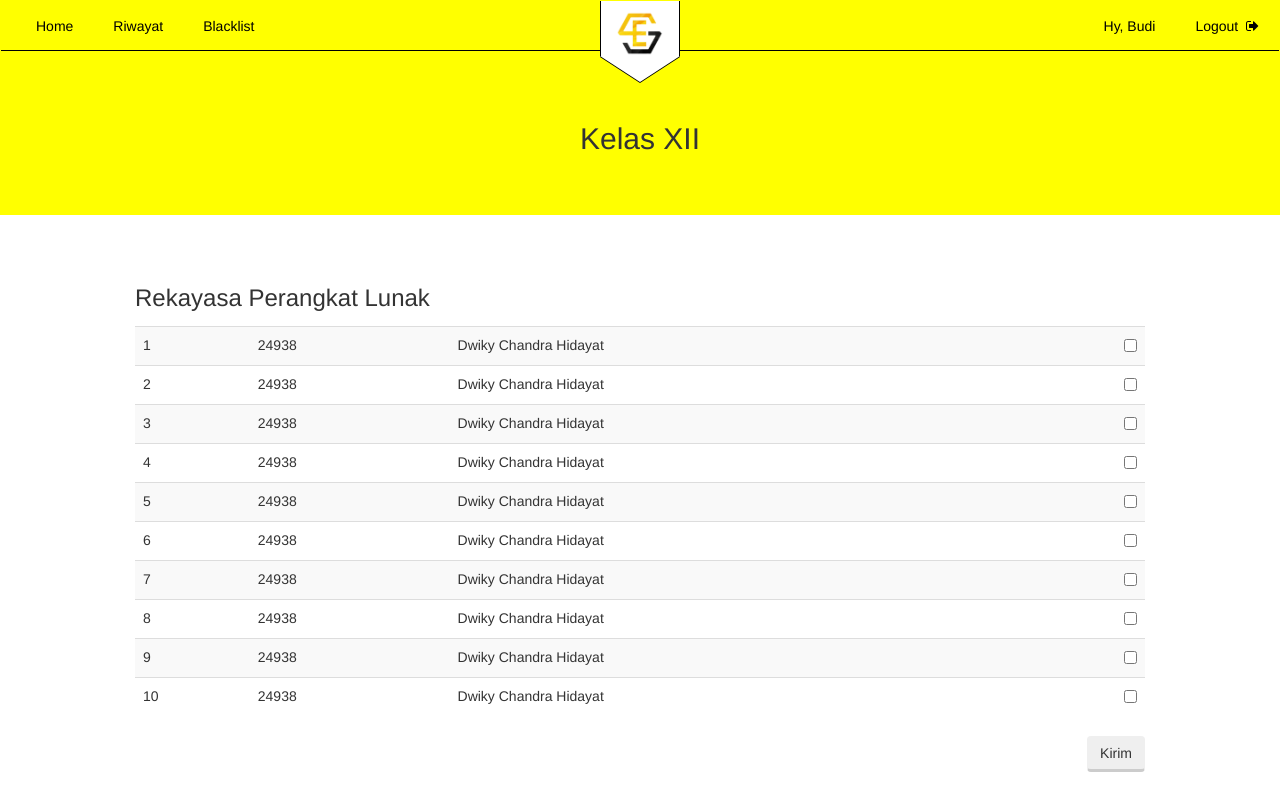
After one commit to dwikychandra21/E-Sidak, a PHP site: page /form_sidak.php in a window 1280 px wide. The commit adds this page. Run offline with PHP 8.4, Linux system fonts and the light colour scheme.

Commit message:
Nambah page home, list_kelas, form_sidak

```diff
--- a/css/style.css
+++ b/css/style.css
@@ -3,11 +3,11 @@
   padding: 0
 }
 
-.header {
+.header-form {
     background: linear-gradient(to top right, orange, yellow);
     min-height: 340px;
 }
-.header::after {
+.header-form::after {
   content:'';
   position:relative;
   border-style: solid;
@@ -20,17 +20,16 @@
 
 }
 
-.header img {
+.header-form img {
     margin: 0 auto;
     display: block;
     padding: 20px;
-	width: 200px;
-	background:#fff;
+  	width: 200px;
+  	background:#fff;
 }
 
 .label h3 {
-position:relative;
-
+    position:relative;
     text-align: center;
     color: #fff;
     font-size: 30px;
@@ -56,12 +55,22 @@ position:relative;
     box-shadow: rgba(0, 0, 0, 0.075) 0px 0px 0px inset;
     background-color: transparent;
 }
+.form-content .form-group i.fa-user {
+    position: absolute;
+    top: 95px;
+    right: 40px;
+}
 
-.form-group {
+.form-content .form-group i.fa-eye {
+    position: absolute;
+    bottom: 70px;
+    right: 40px;
+}
+.form-content .form-group {
   margin-bottom: 20px;
 }
 
-button.btn {
+.form-content button.btn {
     background: linear-gradient(to  right, orange, yellow);
     position: relative;
     color: #fff;
@@ -71,29 +80,166 @@ button.btn {
     border: 1px solid #FFEB3B;
 }
 
-button.btn:hover {
+.form-content button.btn:hover {
     border: 1px solid orange;
 }
-
 
 .form-content input.form-control:focus {
     border-bottom: 1px solid #2196F3;
 
 }
 
-button.btn:focus {
+.form-content button.btn:focus {
     background: linear-gradient(to top right, orange, yellow);
 }
 
-
-.form-group i.fa-user {
-    position: absolute;
-    top: 95px;
-    right: 40px;
+/*-----------HOME---------------*/
+.navbar-custom {
+    background: yellow;
+    border-radius: 0;
+    border-color: transparent;
+    margin-bottom: 0;
 }
 
-.form-group i.fa-eye {
+.navbar-custom .navbar-nav li a {
+  color: #000;
+  border-radius: 4px;
+  margin: 10px 15px;
+  padding: 5px;
+}
+.navbar-custom .navbar-nav li a:hover {
+  background:  #fff;
+}
+.navbar-brand img {
+    border: 1px solid black;
+    background: #fff;
+    margin: 0 auto;
+    width: 80px;
+    padding: 10px 15px 0px;
+    border-top: 0;
+}
+
+.navbar-brand {
+    padding: 0;
+    width: 100%;
     position: absolute;
-    bottom: 70px;
-    right: 40px;
+    border-bottom: 1px solid #000;
 }
+
+.navbar-default .navbar-collapse {
+  border: 0;
+}
+.navbar-toggle {
+    z-index: 1;
+}
+
+.navbar-brand::after {
+ content:'';
+ position:relative;
+ top: -1px;
+ border-style:solid;
+ border-width: 26px 40px 0;
+ border-color: #fff transparent;
+ width:0;
+ display:block;
+ margin:0 auto;
+}
+.navbar-brand::before {
+ content:'';
+ position:absolute;
+ left:50%;
+ top: 141%;
+ border-style:solid;
+ border-width: 26px 40px 0;
+ border-color: #000 transparent;
+ width:0;
+ transform:translate(-50%, -50%);
+}
+
+/*------------FORM CARI------------ */
+.box {
+  margin: 0 150px;
+}
+.frame-cari {
+  margin-top: 45px;
+}
+.form-group label {
+  margin-right: 20px;
+}
+.select-custom {
+  width: 80%;
+  display: inline-block;
+}
+.btn-warning {
+  background: #000;
+  border-color: #000;
+}
+
+.container-fluid .jumbotron-home {
+  border-radius: 0;
+  margin: 25px 0 30px;
+  padding: 50px 15px;
+  background-color: yellow;
+}
+
+
+.frame-pilih-kelas {
+  margin-top: 20px;
+}
+.frame-pilih-kelas .list-kelas {
+  position: relative;
+  background: linear-gradient(to top right, #ffc700, yellow);
+  width: 80%;
+  height: 240px;
+  box-shadow: 0 0 0 10px #fff, 0 0 15px 5px #000;
+  margin: 0 auto;
+  transition: .2s ease-out;
+}
+.frame-pilih-kelas .list-kelas:hover {
+  cursor: pointer;
+  box-shadow: 0 0 0 10px #fff, 0 0 25px 5px #000;
+}
+.frame-pilih-kelas .list-kelas h3 {
+  position: absolute;
+  margin: 0;
+  left: -6px;
+  bottom: -38px;
+  font-size: 180px;
+  color: #fff;
+}
+/*--------------List Jurusan---------------------*/
+.jumbotron-list {
+  background: yellow;
+  margin-bottom: 50px;
+  padding: 50px 15px;
+}
+.list-jurusan {
+  font-weight: bold;
+}
+.list-jurusan .list-group-item a {
+  text-decoration: none;
+  color: #000;
+}
+.list-jurusan .list-group-item a:hover {
+  background: yellow;
+  border-radius: 5px;
+  padding: 5px;
+  cursor: pointer;
+}
+/*--------------List Nama Siswa---------------------*/
+.table-siswa {
+  padding: 0;
+}
+.table-siswa #checkbox {
+  text-align: right;
+}
+.btn-kirim {
+  border-bottom: 3px solid #ccc;
+  position: absolute;
+  right: 0;
+  margin-bottom: 30px;
+}
+.btn-kirim:hover {
+  background: yellow;
+  border-bottom: 3px solid orange;
+}
--- /dev/null
+++ b/form_sidak.php
@@ -0,0 +1,132 @@
+<!DOCTYPE html>
+<html>
+  <head>
+    <meta charset="utf-8">
+    <meta name="viewport" content="width = device-width, initial-scale = 1">
+    <title>E-Sidak | Aplikasi sidak siswa</title>
+
+  <!-- style -->
+  <link rel="stylesheet" href="css/bootstrap.min.css">
+  <link rel="stylesheet" href="https://cdnjs.cloudflare.com/ajax/libs/font-awesome/4.7.0/css/font-awesome.min.css">
+  <link rel="stylesheet" href="css/style.css">
+  <link rel="shorcut icon" href="img/esidak2.png">
+
+  <!-- script -->
+  <script type="text/javascript" src="js/jquery.js"></script>
+  <script type="text/javascript" src="js/script.js"></script>
+  </head>
+  <body>
+    <nav class="navbar navbar-default navbar-custom">
+      <div class="navbar-header">
+        <button type="button" class="navbar-toggle" data-toggle="collapse" data-target=".navbar-collapse">
+          <span class="icon-bar"></span>
+          <span class="icon-bar"></span>
+          <span class="icon-bar"></span>
+        </button>
+        <a class="navbar-brand" href="index.php"><img src="img/esidak2.png" alt=""></a>
+      </div>
+      <div class="navbar-collapse collapse">
+        <ul class="nav navbar-nav navbar-left">
+          <li><a href="#h">Home</a></li>
+          <li><a href="#r">Riwayat</a></li>
+          <li><a href="#b">Blacklist</a></li>
+        </ul>
+        <ul class="nav navbar-nav navbar-right">
+          <li><a href="#u">Hy, Budi</a></li>
+          <li><a href="#k">Logout &nbsp;<i class="fa fa-sign-out"></i></a></li>
+        </ul>
+      </div>
+    </nav>
+
+    <div class="container-fluid">
+        <div class="jumbotron-list">
+          <h2 class="text-center">Kelas XII</h2>
+      </div>
+    </div>
+
+    <div class="container-fluid">
+      <div class="box">
+        <div class="row">
+        <div class="col-md-12 col-sm-12 table-siswa">
+          <label><h3>Rekayasa Perangkat Lunak</h3></label>
+          <table class="table table-striped ">
+            <tbody>
+              <tr>
+                <td>1</td>
+                <td>24938</td>
+                <td>Dwiky Chandra Hidayat</td>
+                <td id="checkbox"><input type="checkbox" value=""></td>
+              </tr>
+
+              <tr>
+                <td>2</td>
+                <td>24938</td>
+                <td>Dwiky Chandra Hidayat</td>
+                <td id="checkbox"><input type="checkbox" value=""></td>
+              </tr>
+
+              <tr>
+                <td>3</td>
+                <td>24938</td>
+                <td>Dwiky Chandra Hidayat</td>
+                <td id="checkbox"><input type="checkbox" value=""></td>
+              </tr>
+
+              <tr>
+                <td>4</td>
+                <td>24938</td>
+                <td>Dwiky Chandra Hidayat</td>
+                <td id="checkbox"><input type="checkbox" value=""></td>
+              </tr>
+
+              <tr>
+                <td>5</td>
+                <td>24938</td>
+                <td>Dwiky Chandra Hidayat</td>
+                <td id="checkbox"><input type="checkbox" value=""></td>
+              </tr>
+
+              <tr>
+                <td>6</td>
+                <td>24938</td>
+                <td>Dwiky Chandra Hidayat</td>
+                <td id="checkbox"><input type="checkbox" value=""></td>
+              </tr>
+
+              <tr>
+                <td>7</td>
+                <td>24938</td>
+                <td>Dwiky Chandra Hidayat</td>
+                <td id="checkbox"><input type="checkbox" value=""></td>
+              </tr>
+
+              <tr>
+                <td>8</td>
+                <td>24938</td>
+                <td>Dwiky Chandra Hidayat</td>
+                <td id="checkbox"><input type="checkbox" value=""></td>
+              </tr>
+
+              <tr>
+                <td>9</td>
+                <td>24938</td>
+                <td>Dwiky Chandra Hidayat</td>
+                <td id="checkbox"><input type="checkbox" value=""></td>
+              </tr>
+
+              <tr>
+                <td>10</td>
+                <td>24938</td>
+                <td>Dwiky Chandra Hidayat</td>
+                <td id="checkbox"><input type="checkbox" value=""></td>
+              </tr>
+            </tbody>
+          </table>
+          <button class="btn btn-kirim" type="button">Kirim</button>
+        </div>
+      </div>
+      </div>
+    </div>
+    <script type="text/javascript" src="js/bootstrap.min.js"></script>
+  </body>
+</html>
```
Also changed, not shown: home.php (added, +98 -0 lines), index.php (+4 -4 lines), list_kelas.php (added, +72 -0 lines), fonts/glyphicons-halflings-regular.ttf (added), fonts/glyphicons-halflings-regular.woff (added), 2 other files.
